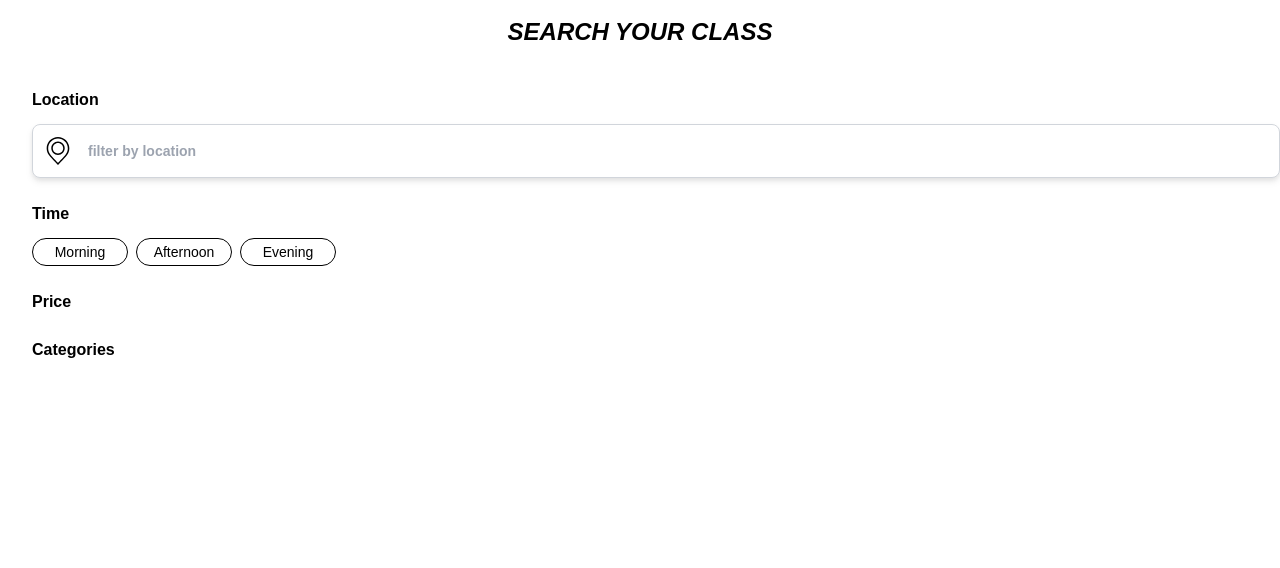
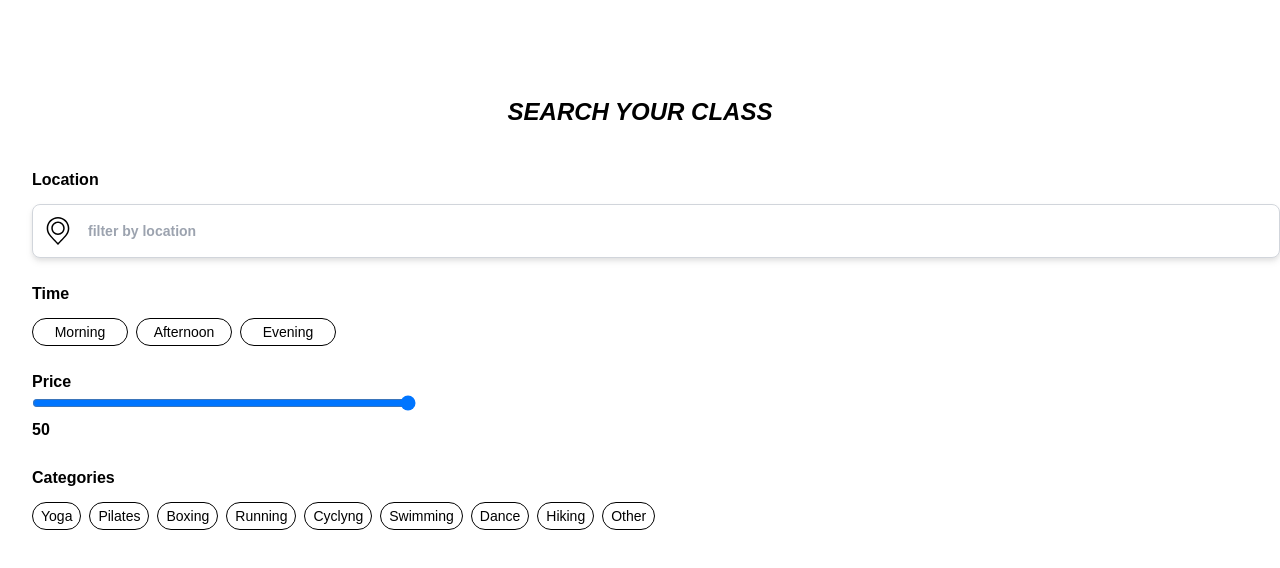
Before and after one commit to CodeworksThesis/FitPass, a React (Create React App) app in the folder client/: page /search in a window 1280 px wide. Shown: the top 568 px of the page. Built offline with nearby package versions, Linux system fonts and the light colour scheme; no server answers.

Commit message:
added range and categories

```diff
--- a/client/src/components/ButtonSearch.tsx
+++ b/client/src/components/ButtonSearch.tsx
@@ -2,10 +2,13 @@ import React from 'react';
 
 interface buttonSearchProps {
   buttonText: string;
+  buttonClick?: () => void;
+  isPressed:boolean;
 }
 
-export default function ButtonSearch({ buttonText }: buttonSearchProps) {
+export default function ButtonSearch({ buttonText, buttonClick, isPressed }: buttonSearchProps) {
   return (
-    <button className="rounded-full w-24 h-7 text-black font-light text-center text-sm border border-black mt-3 mr-2">{buttonText}</button>
+    <button onClick={buttonClick} className={isPressed? " bg-[#6F87F5] rounded-full w-24 h-7 text-white font-light text-center text-sm mt-3 mr-2"
+    : "rounded-full w-24 h-7 text-black font-light text-center text-sm border border-black mt-3 mr-2"}>{buttonText}</button>
   )
 }
--- /dev/null
+++ b/client/src/components/ButtonSearchCategories.tsx
@@ -0,0 +1,13 @@
+import React from 'react';
+
+interface buttonSearchProps {
+  buttonText: string;
+  buttonClick?: () => void;
+  isPressed:boolean;
+}
+
+export default function ButtonSearchCategories({ buttonText, buttonClick, isPressed }: buttonSearchProps) {
+  return (
+    <button onClick={buttonClick} className={isPressed ? "bg-[#6F87F5] rounded-full h-7 text-white font-light text-center text-sm mt-3 mr-2 pl-2 pr-2 border border-[#6F87F5]" : "rounded-full h-7 text-black font-light text-center text-sm border border-black mt-3 mr-2 pl-2 pr-2"}>{buttonText}</button>
+  )
+}
--- a/client/src/pages/Search.tsx
+++ b/client/src/pages/Search.tsx
@@ -1,11 +1,36 @@
-import React from 'react'
-import PageTitle from '../components/PageTitle'
-import locationIcon from '../icons/location.svg'
-import ButtonSearch from '../components/ButtonSearch'
+import React from 'react';
+import PageTitle from '../components/PageTitle';
+import locationIcon from '../icons/location.svg';
+import ButtonSearch from '../components/ButtonSearch';
+import ButtonSearchCategories from '../components/ButtonSearchCategories';
+import {useState} from 'react';
 
 export default function Search() {
+
+  const categories = ['Yoga', 'Pilates', 'Boxing', 'Running', 'Cyclyng' ,'Swimming', 'Dance', 'Hiking', 'Other']
+
+  const [maxPrice, setMaxPrice] = useState<number>(50);
+  const [timeButtons, setTimeButtons] = useState<Array<string>>([]);
+  const [categoryButtons, setCategoryButtons] = useState<Array<string>>([]);
+
+  const handleRange = (event:any) => {
+    setMaxPrice(event.target.value)
+  }
+
+  const handleTime = (newButton: string) => {
+    timeButtons.includes(newButton) ?
+    setTimeButtons(oldButtons => oldButtons.filter(el => { return el !== newButton})) : setTimeButtons([...timeButtons, newButton])
+  }
+
+  const handleCategory = (newButton: string) => {
+    categoryButtons.includes(newButton) ?
+    setCategoryButtons(oldButtons => oldButtons.filter(el => { return el !== newButton})) : setCategoryButtons([...categoryButtons, newButton])
+  }
+
+
+
   return (
-    <main>
+    <main className='mt-20'>
       <PageTitle title='SEARCH YOUR CLASS' />
       <section className='ml-8 font-black mt-6'>
         <h2 className='mb-3 location-h2'>Location</h2>
@@ -21,15 +46,20 @@ export default function Search() {
         </form>
         <section className='mt-6'>
           <h2>Time</h2>
-          <ButtonSearch buttonText='Morning'/>
-          <ButtonSearch buttonText='Afternoon'/>
-          <ButtonSearch buttonText='Evening'/>
+          <ButtonSearch buttonText='Morning' buttonClick={() => handleTime('Morning')} isPressed={timeButtons.includes('Morning')}/>
+          <ButtonSearch buttonText='Afternoon' buttonClick={() => handleTime('Afternoon')} isPressed={timeButtons.includes('Afternoon')}/>
+          <ButtonSearch buttonText='Evening' buttonClick={() => handleTime('Evening')} isPressed={timeButtons.includes('Evening')}/>
         </section>
         <section className='mt-6'>
           <h2>Price</h2>
+          <form>
+            <input type="range" id="price" min={0} max={50} onChange={(event) => handleRange(event)} className="w-[90%] max-w-sm"/>
+            <p>{maxPrice}</p>
+          </form>
         </section>
         <section className='mt-6'>
           <h2>Categories</h2>
+          {categories.map((category, index) => <ButtonSearchCategories key={index} buttonText={category} buttonClick={() => handleCategory(category)} isPressed={categoryButtons.includes(category)}/>)}
         </section>
       </section>
     </main>
```
